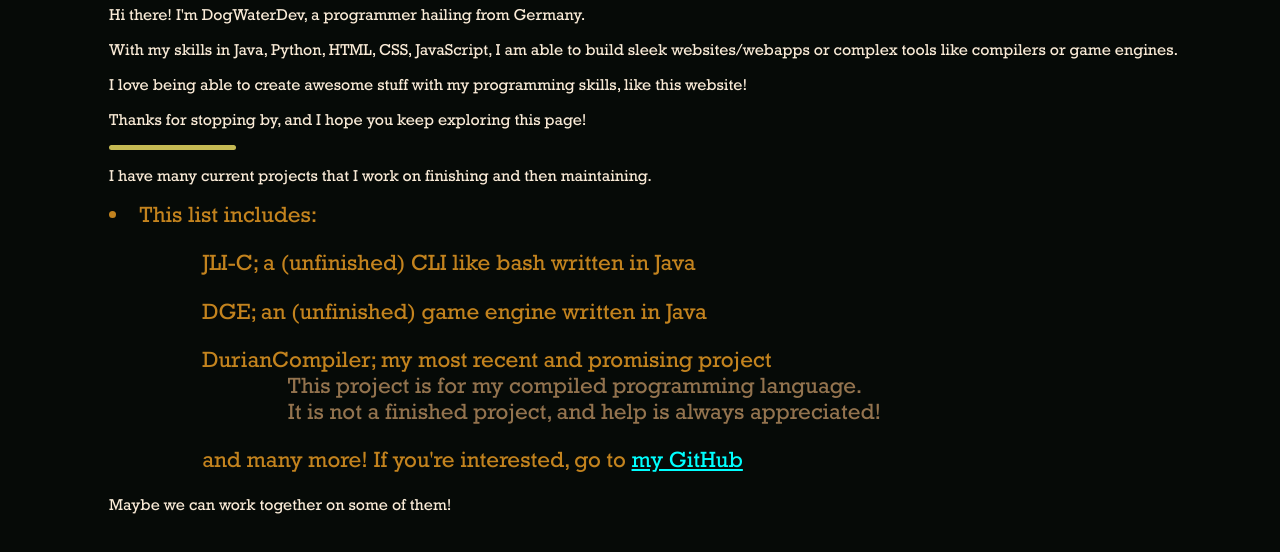
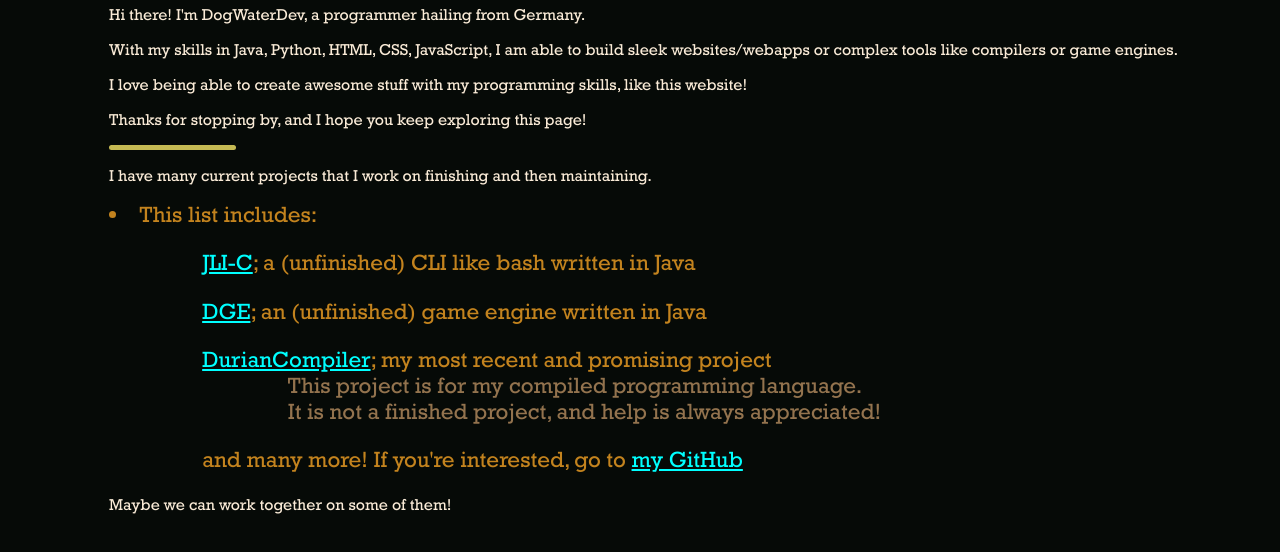
Before and after one commit to Stromy08/dogwaterdev.github.io, a plain HTML site: page index.html in a window 1280 px wide. Shown: the part 220-772 px from the top of the page. Drawn offline with Linux system fonts and the light colour scheme.

Commit message:
Update index.html

```diff
--- a/index.html
+++ b/index.html
@@ -28,9 +28,9 @@
             <div>
                 <p>I have many current projects that I work on finishing and then maintaining.</p>
                 <li>This list includes:
-                    <ul>JLI-C; a (unfinished) CLI like bash written in Java</ul>
-                    <ul>DGE; an (unfinished) game engine written in Java</ul>
-                    <ul>DurianCompiler; my most recent and promising project
+                    <ul><a href="https://github.com/DogWaterDev/JLI-C" class="lnk">JLI-C</a>; a (unfinished) CLI like bash written in Java</ul>
+                    <ul><a href="https://github.com/DogWaterDev/DGE" class="lnk">DGE</a>; an (unfinished) game engine written in Java</ul>
+                    <ul><a href="https://github.com/DogWaterDev/DurianCompiler" class="lnk">DurianCompiler</a>; my most recent and promising project
                         <ul class="internal">This project is for my compiled programming language.</ul>
                         <ul class="internal">It is not a finished project, and help is always appreciated!</ul>
                     </ul>
```
